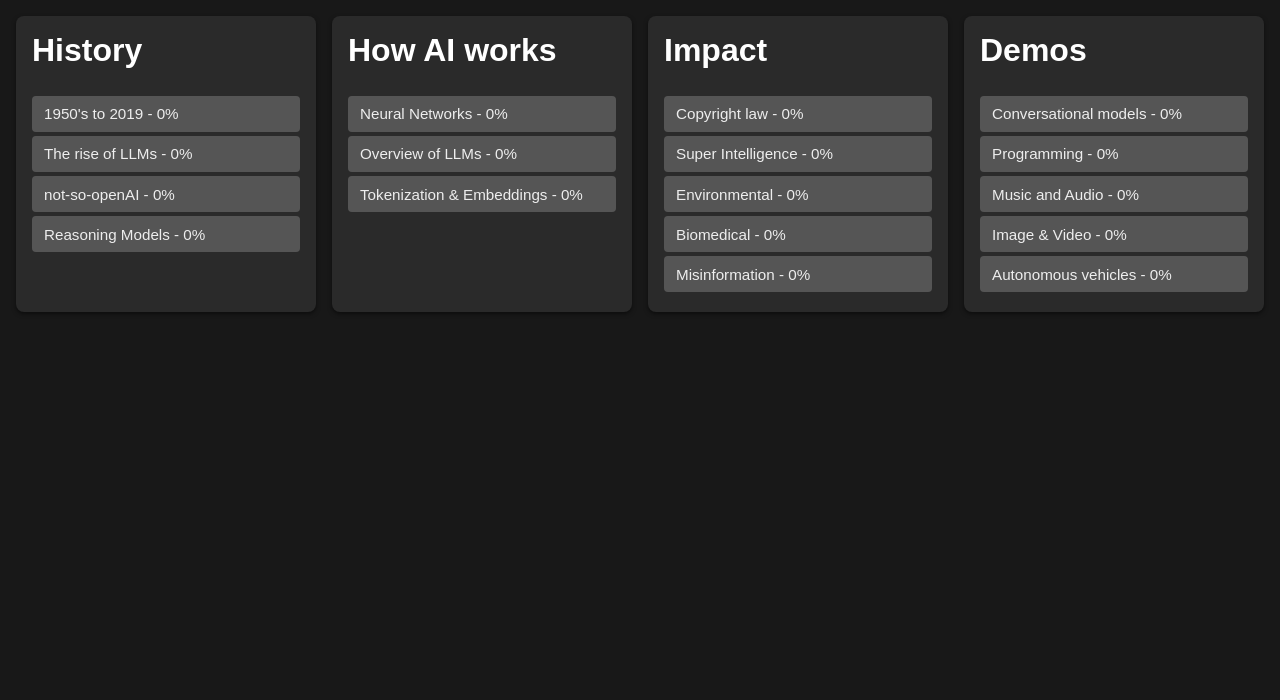
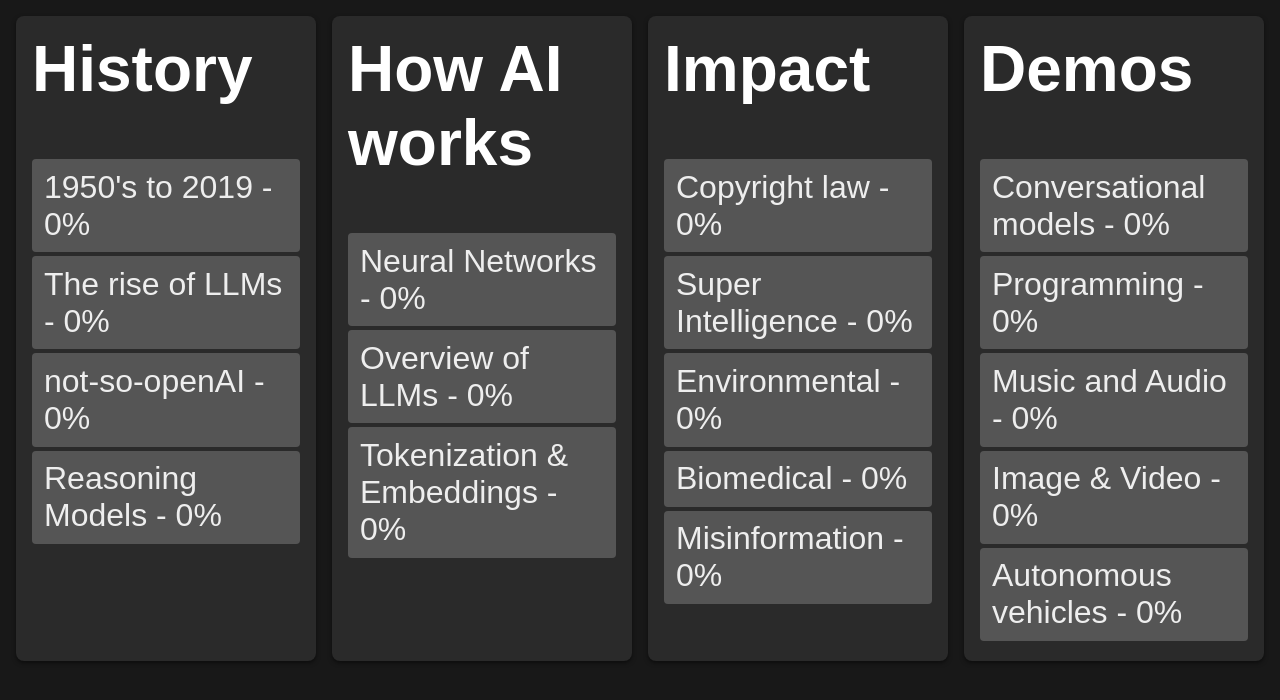
Before and after one commit to mullinmax/ai-talk, a FastAPI app: page /presenter in a window 1280 px wide. Shown: the top 700 px of the page. Run offline with FastAPI, Linux system fonts and the light colour scheme.

Commit message:
fix text size

```diff
--- a/backend/app/templates/presenter.html
+++ b/backend/app/templates/presenter.html
@@ -30,13 +30,13 @@
     }
     .topic-box h2 {
       margin-top: 0;
-      font-size: 2rem;
+      font-size: 4rem;
       color: #fff;
     }
     .subtopic {
       display: block;
       width: 100%;
-      font-size: 1.5rem;
+      font-size: 3rem;
       margin: 0.25rem 0;
       padding: 0.6rem 0.75rem;
       text-align: left;
@@ -46,7 +46,7 @@
       transition: background 0.2s;
       background: linear-gradient(to right, #66bb6a 0%, #66bb6a 0%, #555 0%, #555 100%);
       color: #eee;
-      font-size: 0.95rem;
+      font-size: 2rem;
     }
     .subtopic.disabled {
       background: #666 !important;
```
